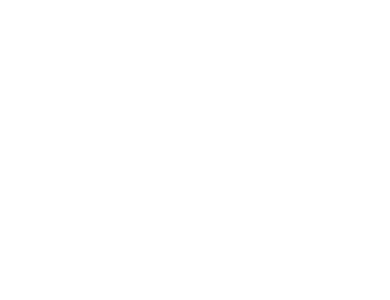
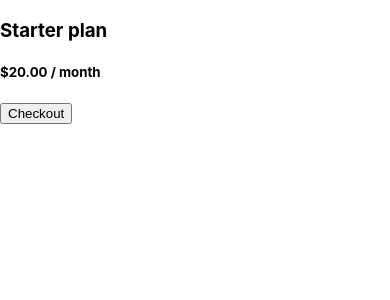
Before and after one commit to coderFeedForwardAlg/stingray-landing, a React (Create React App) app: page /pay in a window 390 px wide. Before the commit this address had no page. Shown: the top 300 px of the page. Built offline with nearby package versions, Linux system fonts and the light colour scheme.

Commit message:
added css to make more mobile frendly

```diff
--- a/src/App.css
+++ b/src/App.css
@@ -1,38 +1,32 @@
+
 .hstack{
   /*  fix fonts */
   display: flex;
   background-image: linear-gradient(to  bottom right, rgb(0, 0, 0), rgb(45, 44, 44));
-
   height: 100vh;
-
 }
 
 .elm{
-
   display: flex;
   align-items: center;
-
   margin: 0%;
   width: 50%;
   height: 100vh;
 }
 
 .vstack{
-  /* background-color: blueviolet; */
   display: flex;
-  /* padding: 1%; */
   flex-direction: column;
   justify-content: space-evenly;
-
   margin: 2%;
   width: 46%;
   height: 96vh;
-
 }
 
 .heading{
   font-size: 400%;
   color: #a2a2a2;
+
 }
 
 .subheading{
@@ -41,17 +35,35 @@
 }
 
 .button{
-
   color: black;
   background-image:linear-gradient(to right, rgb(5, 236, 55) , rgb(29, 160, 57));
   width: 75%;
+  max-width: 300px;
   height: 7%;
   align-self: center;
-
 }
 
 .stingrays{
+  /* display: none; */
   display: grid;
   grid-template-columns: 30% 30% 30%;
   grid-template-rows: 30% 30% 30%;
 }
+
+@media screen and (max-width:1400px) {
+  .stingrays{
+    display: none;
+  }
+  .hstack{
+    width: 100%;
+    justify-content: center;
+
+  }
+  .vstack{
+    width: 100%;
+
+  }
+  .heading{
+    margin: 0%;
+  }
+}
--- a/src/App.js
+++ b/src/App.js
@@ -4,6 +4,7 @@
 import UseCluster from "./componants/UseCluster";
 import { BrowserRouter, Routes, Route } from "react-router-dom";
 import MakeDocDb from "./componants/MakeDocDb";
+import Pay from "./componants/Pay";
 
 
 function App() {
@@ -14,6 +15,7 @@
           <Route index element={<Landing />} />
           <Route path="ray_code" element={<UseCluster />} />
           <Route path="doc_db" element={<MakeDocDb />} />
+          <Route path="pay" element={<Pay/>} />
         </Route>
       </Routes>
     </BrowserRouter>
--- a/src/componants/Landing.js
+++ b/src/componants/Landing.js
@@ -39,13 +39,13 @@
         <h1 className="heading">
           Stingray, the Most <span style={{backgroundImage: "linear-gradient(to right, rgb(5, 236, 55) , rgb(22, 120, 43))", color: "transparent",backgroundClip: "text"}}>
              Affordable </span>
-          AWS Alternative for <br/> the <span style={{backgroundImage: "linear-gradient(to right, rgb(5, 236, 55) , rgb(22, 120, 43))", color: "transparent",backgroundClip: "text"}}>
+          cloud Alternative for <br/> the <span style={{backgroundImage: "linear-gradient(to right, rgb(5, 236, 55) , rgb(22, 120, 43))", color: "transparent",backgroundClip: "text"}}>
           AI/ML Era
           </span>
         </h1>
         <h2 className="subheading">Get large GPU clusters, storage, and hosting at the lowest price on the market while enjoying the ease of cloud, all without the fear of vendor lock in!</h2>
         <button className="button">
-          <h1> <Link to="/doc_db">Get Started</Link> </h1>
+          <h1> <Link to="/pay">Get Started</Link> </h1>
           </button>
 
 
--- /dev/null
+++ b/src/componants/Pay.js
@@ -0,0 +1,53 @@
+
+import React, { useState, useEffect } from 'react';
+
+const ProductDisplay = () => (
+    <section>
+      <div className="product">
+
+        <div className="description">
+          <h3>Starter plan</h3>
+          <h5>$20.00 / month</h5>
+        </div>
+      </div>
+      <form action="/create-checkout-session" method="POST">
+        {/* Add a hidden field with the lookup_key of your Price */}
+        <input type="hidden" name="lookup_key" value="price_1Q5cs4RsZwVCiRIQVmxswoNb" />
+        <button id="checkout-and-portal-button" type="submit">
+          Checkout
+        </button>
+      </form>
+    </section>
+  );
+
+  const Message = ({ message }) => (
+    <section>
+      <p>{message}</p>
+    </section>
+  );
+
+
+
+
+export default function Pay() {
+  const [message, setMessage] = useState("");
+  useEffect(() => {
+    // Check to see if this is a redirect back from Checkout
+    const query = new URLSearchParams(window.location.search);
+    if (query.get("success")) {
+      setMessage("Order placed! You will receive an email confirmation.");
+    }
+
+    if (query.get("canceled")) {
+      setMessage(
+        "Order canceled -- continue to shop around and checkout when you're ready."
+      );
+    }
+  }, []);
+
+  return message ? (
+    <Message message={message} />
+  ) : (
+    <ProductDisplay />
+  );
+}
```
